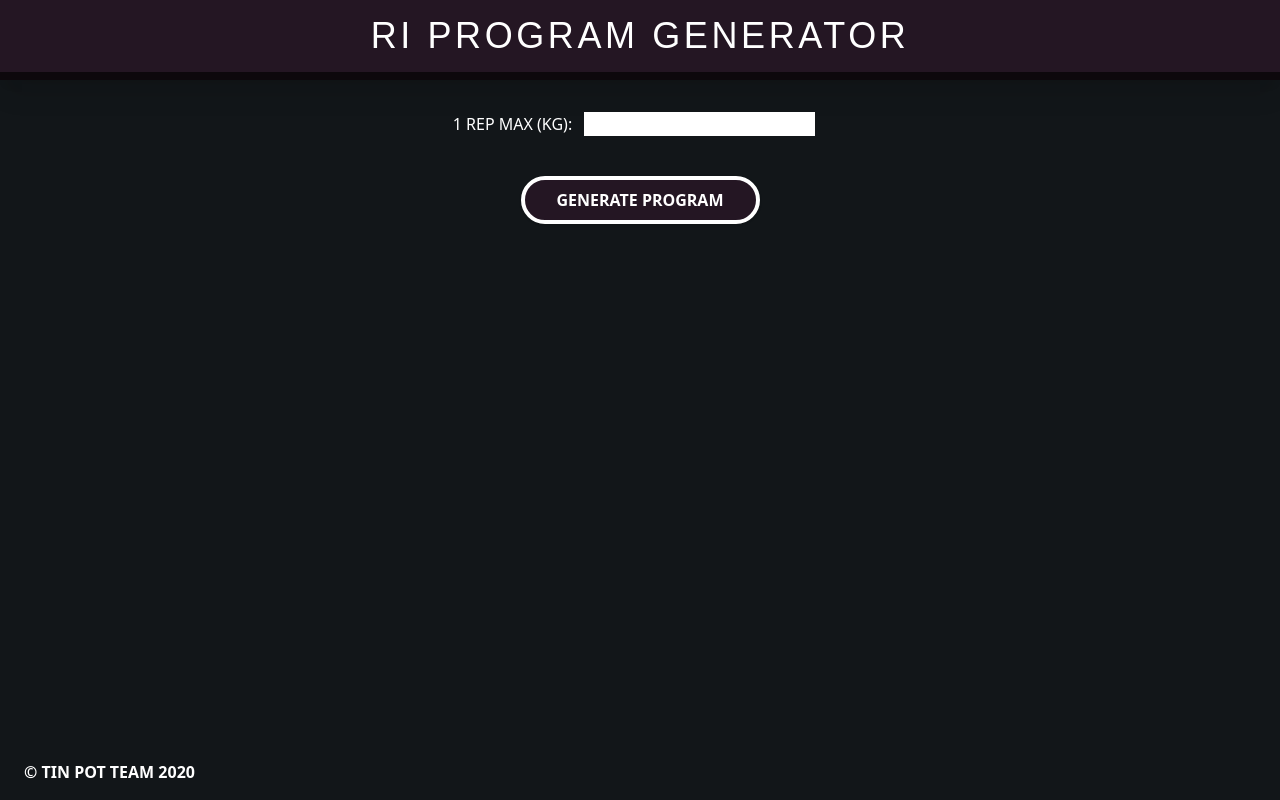
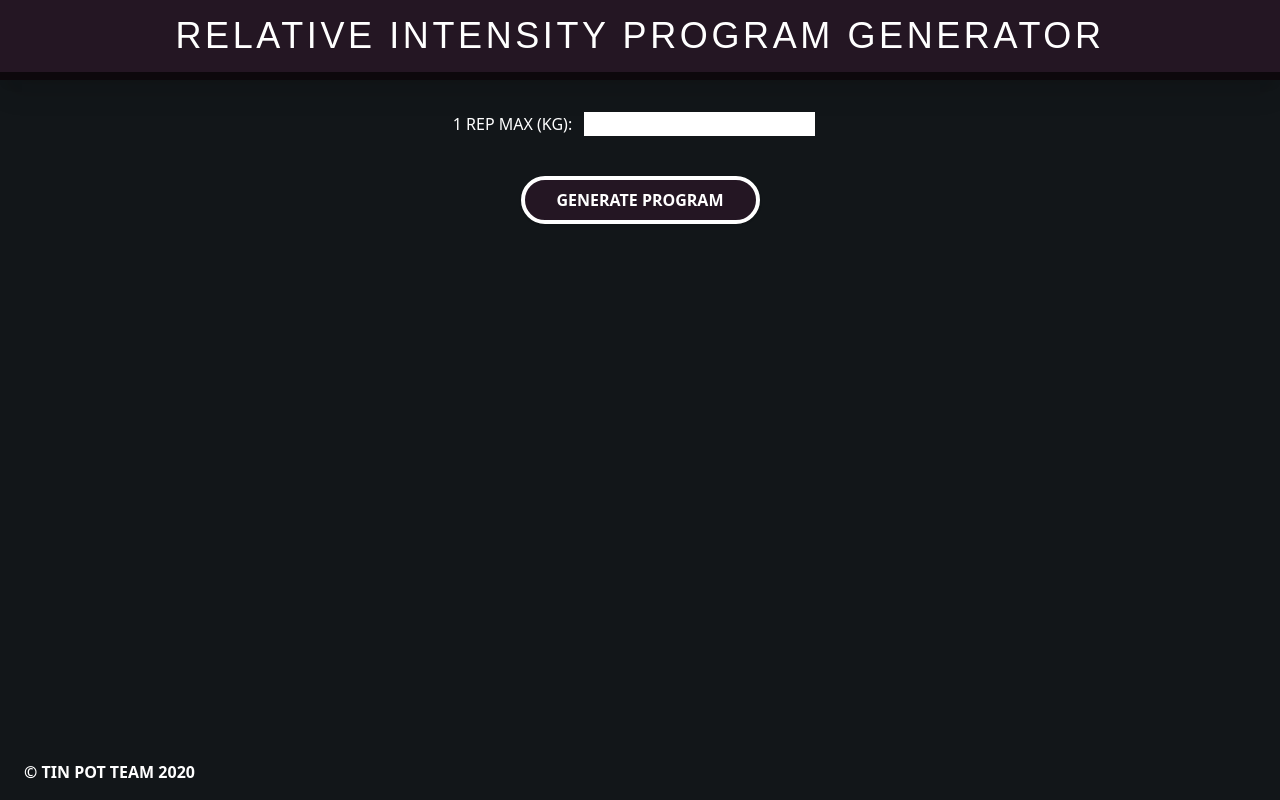
Before and after one commit to Joebias/rel-int-calc, a Next.js app: page / in a window 1280 px wide. Built offline with nearby package versions, Linux system fonts and the light colour scheme.

Commit message:
Changed RI to Relative Intensity in description

```diff
--- a/src/components/layout/PageLayout.tsx
+++ b/src/components/layout/PageLayout.tsx
@@ -25,7 +25,10 @@ const PageLayout: FC<PageProps> = ({
         >
             <Helmet>
                 <title>{title}</title>
-                <meta name='description' content='Free RI Program Generator' />
+                <meta
+                    name='description'
+                    content='Free Relative Intensity Program Generator'
+                />
             </Helmet>
             <Header />
             <main className='mb-auto p-2 sm:p-8 w-full md:w-3/5 xl:w-1/2 sm:mx-auto text-white'>
--- a/src/utils/constants.ts
+++ b/src/utils/constants.ts
@@ -1,2 +1,2 @@
-export const SITE_NAME = 'RI Program Generator'
-export const SITE_TITLE = 'RI Program Generator'
+export const SITE_NAME = 'Relative Intensity Program Generator'
+export const SITE_TITLE = 'Relative Intensity Program Generator'
```
